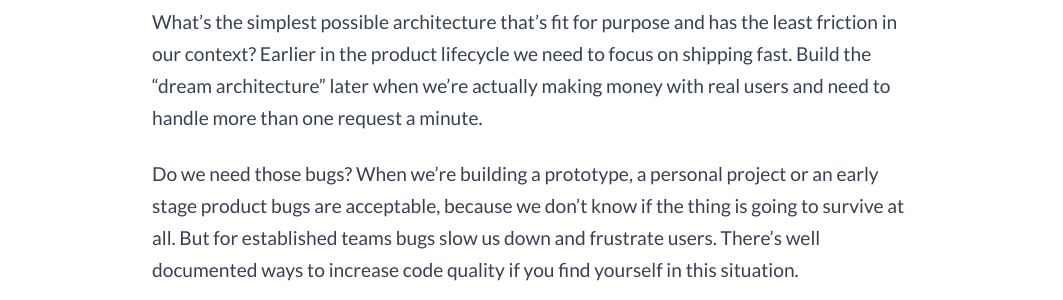
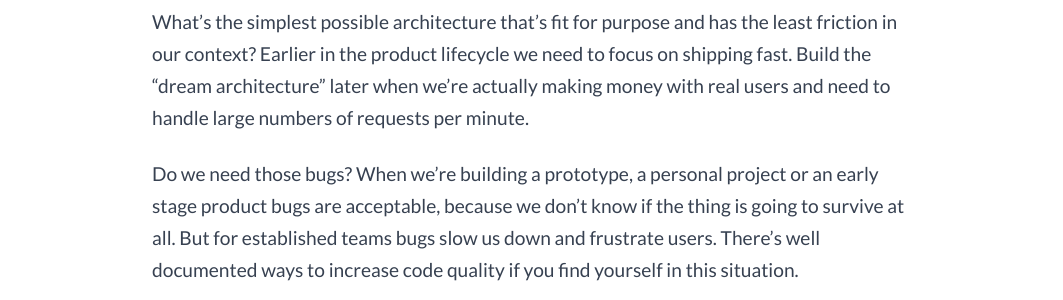
Before and after one commit to sbracegirdle/sbracegirdle.github.io, a Jekyll site: the page built from _posts/2023-05-17-ship-the-thing.md, in a window 1280 px wide and 900 px high, scrolled down 2103 px. Shown: the part 250-550 px from the top of the window, without its empty margins (104-1167 px from the left). Built offline with Jekyll 4.4.1, drawn with Linux system fonts in a browser that asks for light colours.

Commit message:
Minor tweak to ship the thing

```diff
--- a/_posts/2023-05-17-ship-the-thing.md
+++ b/_posts/2023-05-17-ship-the-thing.md
@@ -34,7 +34,7 @@ Do we need that overcomplicated or overabstracted architecture? A lot has been s
 
 If we don't have any users yet, or have less than X engineers, then a complicated microservices architecture with 30+ repositories, 20 data stores and 10000 lines of AWS CloudFormation code should be a massive red flag. But if we're Google and we need to handle 10 quadrillion requests per second, then the opposite could be true.
 
-What's the simplest possible architecture that's fit for purpose and has the least friction in our context? Earlier in the product lifecycle we need to focus on shipping fast. Build the "dream architecture" later when we're actually making money with real users and need to handle more than one request a minute.
+What's the simplest possible architecture that's fit for purpose and has the least friction in our context? Earlier in the product lifecycle we need to focus on shipping fast. Build the "dream architecture" later when we're actually making money with real users and need to handle large numbers of requests per minute.
 
 Do we need those bugs? When we're building a prototype, a personal project or an early stage product bugs are acceptable, because we don't know if the thing is going to survive at all. But for established teams bugs slow us down and frustrate users. There's well documented ways to increase code quality if you find yourself in this situation.
 
```
